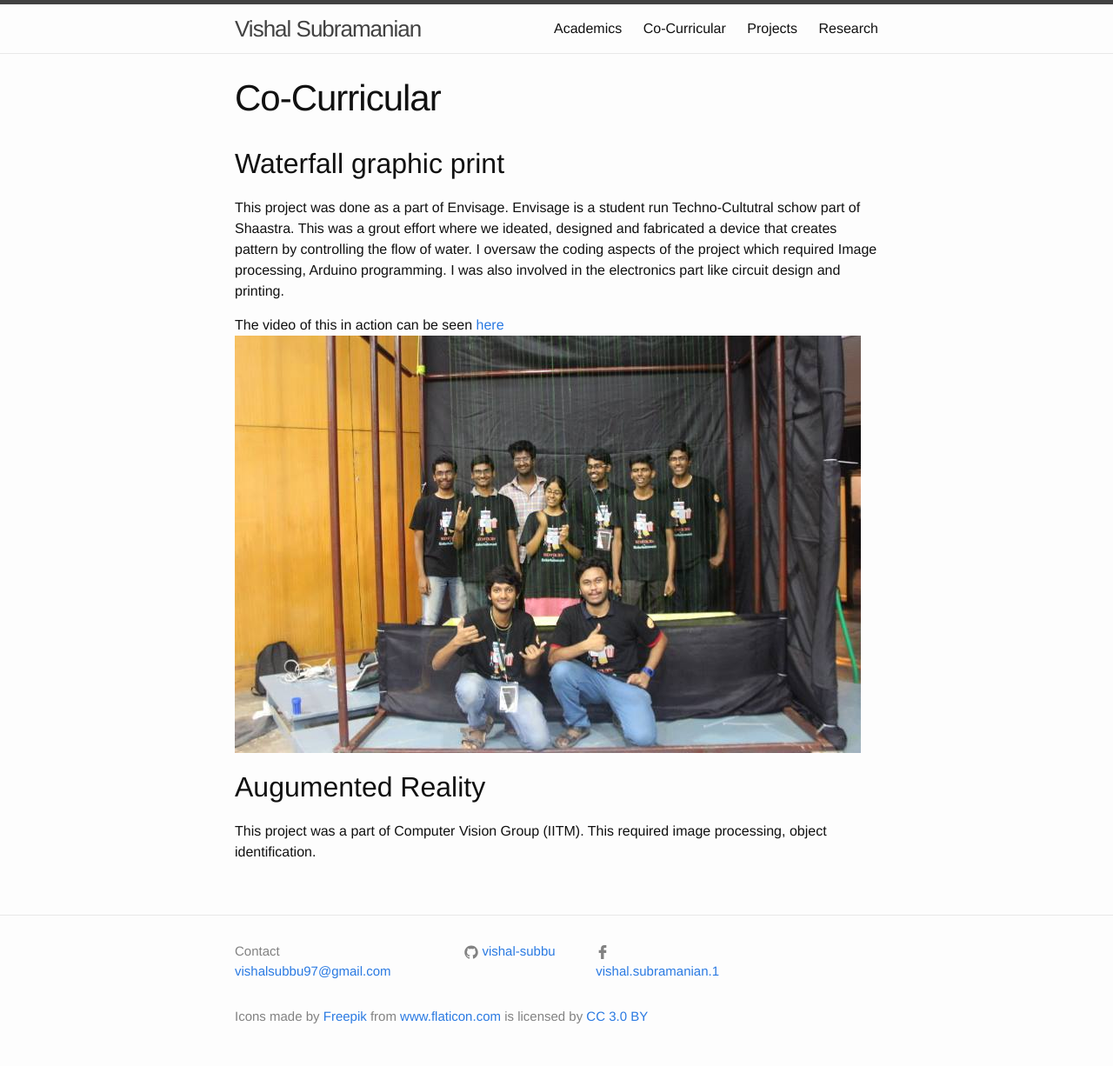
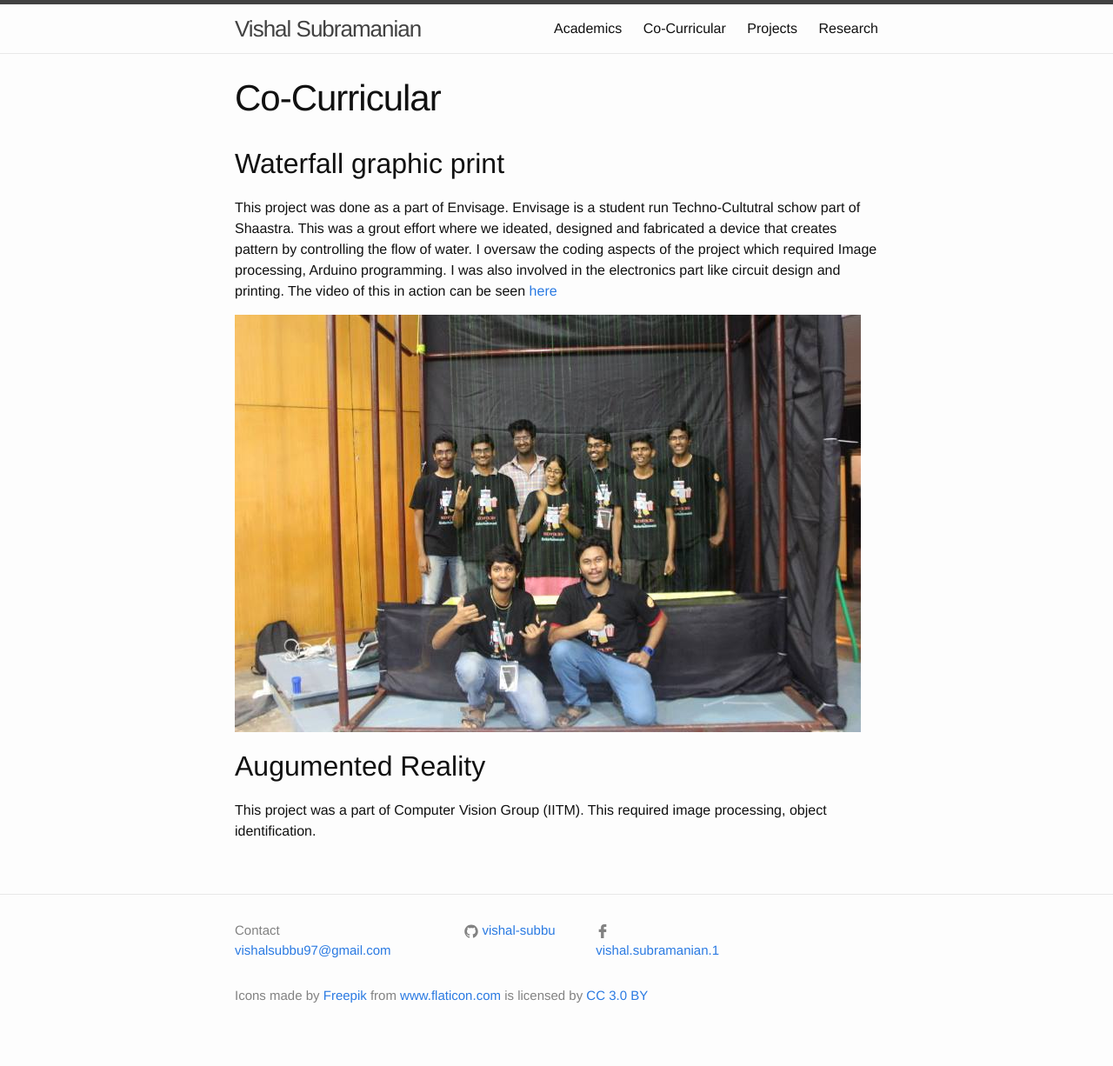
Before and after one commit to vishal-subbu/vishal-subbu.github.io, a Jekyll site: the page built from co-curricular.md, in a window 1280 px wide. Shown: the whole page at 87% size. Built offline with Jekyll 4.4.1, drawn with Linux system fonts in a browser that asks for light colours; after the commit the page ends 1202 px from its top, so only the background shows below that.

Commit message:
more minor changes

```diff
--- a/co-curricular.md
+++ b/co-curricular.md
@@ -6,9 +6,9 @@ permalink: /co-curricular
 ## Waterfall graphic print
 
 This project was done as a part of Envisage. Envisage is a student run Techno-Cultutral schow part of Shaastra.
-This was a grout effort where we ideated, designed and fabricated a device that creates pattern by controlling the flow of water. I oversaw the coding aspects of the project which required Image processing, Arduino programming. I was also involved in the electronics part like circuit design and printing.
+This was a grout effort where we ideated, designed and fabricated a device that creates pattern by controlling the flow of water. I oversaw the coding aspects of the project which required Image processing, Arduino programming. I was also involved in the electronics part like circuit design and printing. The video of this in action can be seen  [here](https://www.youtube.com/watch?v=viiuwjyTfl4&t=191s)
 
-The video of this in action can be seen  [here](https://www.youtube.com/watch?v=viiuwjyTfl4&t=191s)
+
 ![Waterfall graphic print]({{ site.url }}/assets/envi.jpg)
 
 
```
